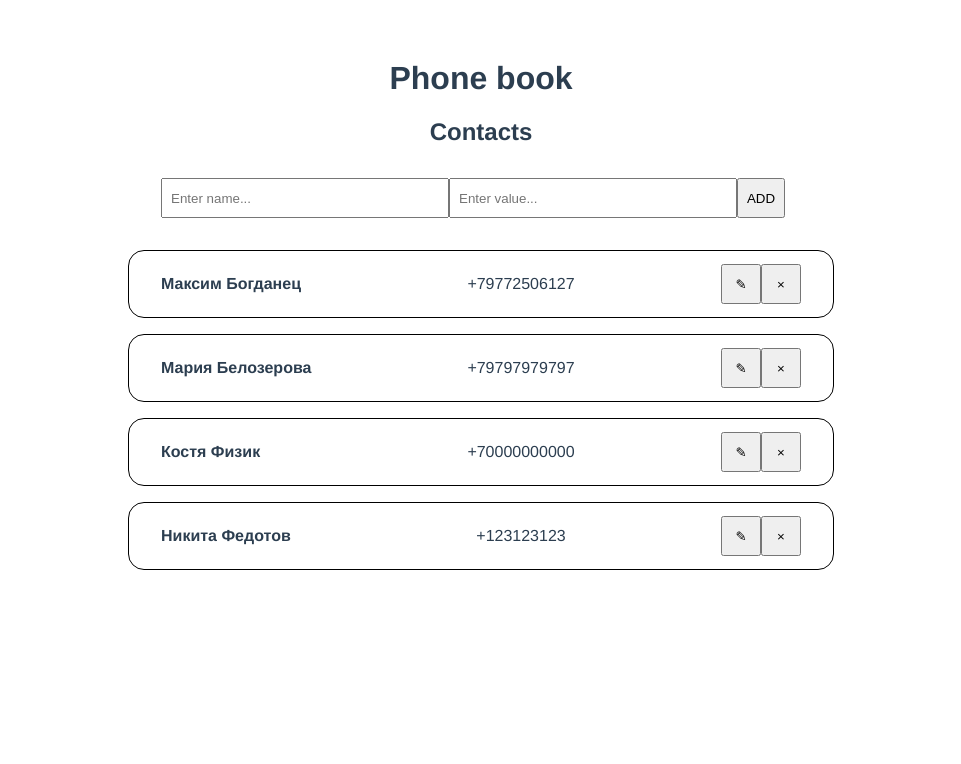
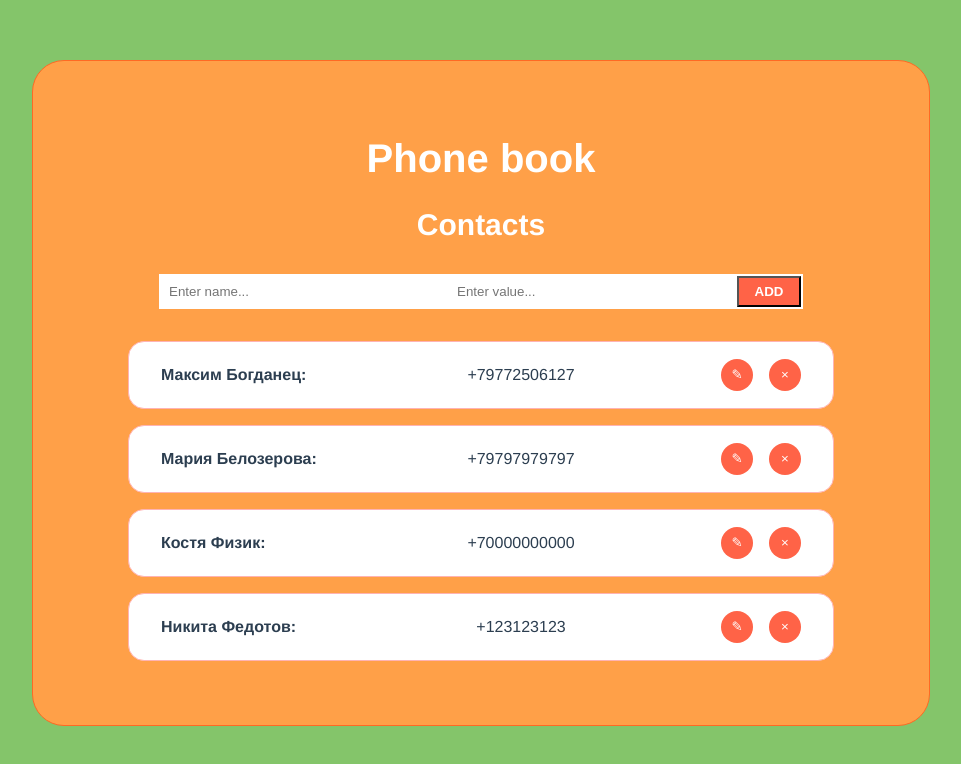
Before and after one commit to FFFFFFear1/vue-test, a Vue app: page / in a window 1280 px wide. Shown: the top 764 px of the page, without its empty margins (159-1120 px from the left). Built offline with nearby package versions, Linux system fonts and the light colour scheme.

Commit message:
Update design

```diff
--- a/src/App.vue
+++ b/src/App.vue
@@ -1,6 +1,6 @@
 <template>
   <div id="app">
-    <h1>Phone book</h1>
+    <h1 class="title">Phone book</h1>
     <ContactsPage
       v-if="item.length === 0"
       v-bind:items="items"
@@ -44,21 +44,25 @@ export default {
     };
   },
   methods: {
+    // открытие контакта                !!!!!!!!!!!!!!!!поправитьЁ!!!!!!!!!!!!!
     openContact(item) {
       for (var key in item) {
-        if (key === "value") {
-          this.item.push({
-            name: "number",
-            value: item[key] !== undefined ? item[key] : "",
-          });
-        } else {
-          this.item.push({
-            name: key !== undefined ? key : "",
-            value: item[key] !== undefined ? item[key] : "",
-          });
-        }
+        this.item.push({
+          name: key === "value" ? "number" : key !== undefined ? key : "",
+          value: item[key] !== undefined ? item[key] : "",
+        });
+
+        // if (key === "value") {
+        // } else {
+        //   this.item.push({
+        //     name: key !== undefined ? key : "",
+        //     value: item[key] !== undefined ? item[key] : "",
+        //   });
+        // }
       }
     },
+
+    // закрытие контакта
     closeContact() {
       let newItem = {};
       for (var key in this.item) {
@@ -70,15 +74,23 @@ export default {
       this.items.push(newItem);
       this.item.splice(0, this.item.length);
     },
+
+    // удаление контакта
     removeContact(info) {
       this.items = this.items.filter((i) => i.id != info.id);
     },
+
+    // добавление контакта
     addContact(contact) {
       this.items.push(contact);
     },
+
+    // удаление поля
     removeField(info) {
       this.item = this.item.filter((i) => i.name != info.name);
     },
+
+    // добавление поля
     addField(field) {
       this.item = this.item.filter((i) => i.name != field.name);
       this.item.push({ name: field.name, value: field.value });
@@ -92,12 +104,39 @@ export default {
 </script>
 
 <style>
+body {
+  background-color: #38a10e9d;
+}
+li {
+  display: flex;
+  justify-content: space-between;
+  margin: 1rem auto;
+  width: 40rem;
+  padding: 0.5rem 2rem;
+  border: 1px solid rgb(255, 179, 179);
+  background-color: rgb(255, 255, 255);
+  border-radius: 1rem;
+}
 #app {
   font-family: Avenir, Helvetica, Arial, sans-serif;
   -webkit-font-smoothing: antialiased;
   -moz-osx-font-smoothing: grayscale;
   text-align: center;
   color: #2c3e50;
+  margin: auto;
   margin-top: 60px;
+  padding: 3rem;
+  background-color: #ffa048;
+  width: 50rem;
+  border: 1px solid rgb(255, 105, 36);
+  border-radius: 2rem;
+}
+.title {
+  font-size: 40px;
+  color: white;
+}
+.description {
+  font-size: 30px;
+  color: white;
 }
 </style>
--- a/src/components/AddContact.vue
+++ /dev/null
@@ -1,50 +0,0 @@
-<template>
-  <form v-on:submit.prevent="addNewContact">
-    <span>
-      <input type="text" placeholder="Enter name..." v-model="name">
-      <input type="text" placeholder="Enter phone number..." v-model="number">
-      <button type="submit">ADD</button>
-    </span>
-  </form>
-</template>
-
-<script >
-export default {
-  data() {
-    return{
-      name: '',
-      number:''
-    }
-  },
-  methods: {
-    addNewContact() {
-      if(this.name.trim() && this.number.trim()) {
-        const contact = {
-          id: Date.now(),
-          name: this.name,
-          number: this.number
-        }
-        console.log(contact.id);
-        this.$emit('add-contact', contact);
-        this.name = '';
-        this.number ='';
-      }
-    }
-  }
-}
-</script>
-
-<style scoped>
-form {
-  margin: 2rem;
-}
-span {
-  margin: auto;
-  width: 40rem;
-  display: grid;
-  grid-template-columns: 45% 45% 10%;
-}
-input {
-  padding: 0.5rem;
-}
-</style>
--- a/src/components/ContactItem.vue
+++ /dev/null
@@ -1,60 +0,0 @@
-<template>
-    <li>
-        <span>
-            <p style="text-align: left"><strong>{{item.name}}</strong></p>
-            <p>{{item.number}}</p>
-        </span>
-        <div class="item-btns">
-          <button @click="print()">&#9998;</button>
-          <button v-on:click="$emit('show-modal', item.id)">&times;</button>
-        </div>
-        <!-- <button @click="$emit('remove-contact', item.id)"> &times;</button>   -->
-    </li>
-</template>
-
-<script>
-export default {
-  props: {
-    item: {
-      type: Object,
-      required: true
-    }
-  },
-  methods: {
-    print() {
-      console.log(item);
-    }
-  },
-}
-
-</script>
-
-<style scoped>
-li {
-  display: flex;
-  justify-content: space-between;
-  margin: 1rem auto;
-  width: 40rem;
-  padding: 0.5rem 2rem;
-  border: 1px solid black;
-  border-radius: 1rem;
-}
-button{
-  cursor: pointer;
-  width: 2rem;
-  height: 2rem;
-  margin: auto 0;
-  border-radius: 1rem;
-}
-span {
-  width: 30rem;
-  display: grid;
-  grid-template-columns: 50% 50%;
-  text-align: center;
-}
-.item-btns {
-  width: 5rem;
-  display: flex;
-  justify-content: space-between;
-}
-</style>
--- a/src/components/ContactsList.vue
+++ /dev/null
@@ -1,79 +0,0 @@
-<template>
-  <div>
-    <ul>
-      <ContactItem
-      v-for="item in items" :key="item.id"
-      v-bind:item="item"
-      v-on:show-modal='showModal'
-      />
-      </ul>
-      <div v-if="isShowing" class="modal">
-        <div class="modal-handler">
-          <h3>Удалить контакт?</h3>
-          <div class="modal-btns">
-            <button v-on:click="removeContact()">OK</button>
-            <button v-on:click="closeModal()">Нет</button>
-          </div>
-        </div>
-      </div>
-  </div>
-</template>
-
-<script>
-import ContactItem from '@/components/ContactItem'
-export default {
-  data() {
-    return{
-      idToRemove: 0,
-      isShowing: false
-    }
-  },
-  props:['items'],
-  methods: {
-    showModal(id) {
-      this.idToRemove = id;
-      this.isShowing = true;
-    },
-    closeModal() {
-      this.isShowing = false;
-    },
-    removeContact() {
-      this.isShowing = false;
-      this.$emit('remove-contact', this.idToRemove);
-    },
-  },
-  components: {
-    ContactItem
-  }
-}
-</script>
-
-<style scoped>
-ul {
-  list-style: none;
-  margin: 0;
-  padding: 0;
-}
-.modal {
-  position: fixed;
-  top: 0;
-  bottom: 0;
-  right: 0;
-  left: 0;
-  background-color: rgba(116, 116, 116, 0.418);
-}
-.modal-handler {
-  width: 20rem;
-  position: relative;
-  margin: 20rem auto;
-  background-color: white;
-  border: 1px solid black;
-  padding: 2rem 1rem;
-}
-.modal-btns {
-  width: 8rem;
-  display: flex;
-  justify-content: space-between;
-  margin: auto;
-}
-</style>
--- a/src/components/ContactsPage.vue
+++ b/src/components/ContactsPage.vue
@@ -1,6 +1,6 @@
 <template>
   <div>
-    <h2 class="title">Contacts</h2>
+    <h2 class="description">Contacts</h2>
     <AddFlied v-bind:type="(type = 'contacts')" @add="addContact" />
     <List
       v-bind:items="items"
@@ -22,12 +22,17 @@ export default {
   },
   props: ["items"],
   methods: {
+    // передача команды удаления контакта в App
     removeContact(info) {
       this.$emit("remove", info);
     },
+
+    // передача команды добавления контакта в App
     addContact(contact) {
       this.$emit("add", contact);
     },
+
+    // передача команды открытия контакта в App
     openContact(item) {
       this.$emit("open-contact", item);
     },
@@ -49,13 +54,6 @@ li {
   border: 1px solid black;
   border-radius: 1rem;
 }
-button {
-  cursor: pointer;
-  width: 3rem;
-  height: 2.5rem;
-  margin: auto 0;
-  /* border-radius: 1rem; */
-}
 span {
   width: 30rem;
   display: grid;
--- a/src/components/common/AddFlied.vue
+++ b/src/components/common/AddFlied.vue
@@ -1,14 +1,40 @@
 <template>
   <form @submit.prevent="addNewField" class="guide">
     <span>
+      <!-- выплывающий список типов полей, виден только когда открыт контакт -->
       <select v-if="type === 'contact'" v-model="name">
-        <option v-for="field in fields" :key="field.index" :value="field">
-          {{ field }}
+        <option value="" disabled selected>Выберите значение из списка</option>
+        <option
+          aria-placeholder="dsdsd"
+          v-for="field in fields"
+          :key="field.index"
+          :value="field"
+        >
+          {{ capitalizeFirst(field) }}
         </option>
       </select>
 
-      <input v-else type="text" placeholder="Enter name..." v-model="name" />
-      <input type="text" placeholder="Enter value..." v-model="value" />
+      <!-- вводной поле для имени, виден только когда открыт контакты -->
+      <input
+        v-else
+        type="text"
+        maxlength="30"
+        minlength="3"
+        pattern="^[A-Za-zА-Яа-яЁё]+$"
+        placeholder="Enter name..."
+        required
+        v-model="name"
+      />
+
+      <!-- поле для ввода значения -->
+      <input
+        type="text"
+        maxlength="30"
+        minlength="3"
+        placeholder="Enter value..."
+        required
+        v-model="value"
+      />
       <button type="submit">ADD</button>
     </span>
   </form>
@@ -30,9 +56,16 @@ export default {
     },
     type: {
       type: String,
+      required: true
     },
   },
   methods: {
+    // изменение регистра
+    capitalizeFirst(string) {
+      return string.charAt(0).toUpperCase() + string.slice(1);
+    },
+
+    // добавление нового поля, подходит для любого листа
     addNewField() {
       if (this.name.trim() && this.value.trim()) {
         const field = {
@@ -53,13 +86,20 @@ export default {
 form {
   margin: 2rem;
 }
+button {
+  font-weight: bold;
+  background-color: tomato;
+  color: white;
+}
 span {
   margin: auto;
   width: 40rem;
   display: grid;
   grid-template-columns: 45% 45% 10%;
+  border: 2px solid rgb(255, 255, 255);
 }
 input {
+  border: 0px;
   padding: 0.5rem;
 }
 </style>
--- a/src/components/common/ItemList.vue
+++ b/src/components/common/ItemList.vue
@@ -2,20 +2,24 @@
   <li v-if="item.name !== 'id'">
     <span>
       <p style="text-align: left">
-        <strong>{{ item.name !== undefined ? item.name : "нет имени" }}</strong>
+        <strong>{{
+          item.name !== undefined
+            ? capitalizeFirst(item.name) + ":"
+            : "Имя не задано"
+        }}</strong>
       </p>
       <p v-if="!isEditing">
-        {{ item.value !== undefined ? item.value : "нет номера" }}
+        {{ item.value !== undefined ? item.value : "Номер не задан" }}
       </p>
 
       <div class="change_field" v-else>
-        <button @click="edit()">&#10004;</button>
+        <button class="edit-btn" @click="acceptСhanges()">&#10004;</button>
         <input type="text" placeholder="New value..." v-model="value" />
-        <button @click="showModal()">&times;</button>
+        <button class="edit-btn" @click="showModal()">&times;</button>
       </div>
     </span>
     <div class="item-btns">
-      <button @click="callBack()">&#9998;</button>
+      <button @click="editBtn()">&#9998;</button>
       <button
         @click="
           $emit('show-modal', {
@@ -50,17 +54,30 @@ export default {
     },
   },
   methods: {
-    callBack() {
+    // изменение регистра
+    capitalizeFirst(string) {
+      return string.charAt(0).toUpperCase() + string.slice(1);
+    },
+
+    // метод изменения поля, если это контакт, то происходит переход на его страницу, если поле с данными, то появляется input для изменения
+    editBtn() {
       if (this.type === "contacts") {
         return this.$emit("open-contact", this.item);
       } else {
         this.isEditing = true;
       }
     },
-    stopChanging() {
-      this.isEditing = false;
-      this.value = "";
+
+    // метод принятия изменений для выбранных значений
+    acceptСhanges() {
+      if (this.value.trim()) {
+        this.isEditing = false;
+        this.item.value = this.value;
+        this.value = "";
+      }
     },
+
+    // открытие модели для принятия ............................................................... сделать универсальным
     showModal() {
       this.$emit("show-modal", {
         id: this.item.id,
@@ -70,15 +87,11 @@ export default {
         callBack: () => this.stopChanging(),
       });
     },
-    edit() {
-      // ДОБАВИТЬ ВЫЗОВ МОДЕЛИ КАК ПРИ УДАЛЕНИИ
-      // ПОДУМАТЬ КАК СДЕЛАТЬ ЕЕ УНИВЕРСАЛЬНОЙ
 
-      if (this.value.trim()) {
-        this.isEditing = false;
-        this.item.value = this.value;
-        this.value = "";
-      }
+    // прекращение изменений
+    stopChanging() {
+      this.isEditing = false;
+      this.value = "";
     },
   },
 };
@@ -88,6 +101,16 @@ export default {
 input {
   height: 2rem;
 }
+button {
+  cursor: pointer;
+  width: 2rem;
+  height: 2rem;
+  margin: auto 0;
+  border: 0px;
+  border-radius: 1rem;
+  background-color: tomato;
+  color: white;
+}
 .change_field {
   margin-top: 0.5rem;
   margin-left: 3rem;
@@ -96,4 +119,9 @@ input {
   align-content: center;
   justify-content: center;
 }
+.edit-btn {
+  border-radius: 0;
+  width: 2rem;
+  height: 2.4rem;
+}
 </style>
```
Also changed, not shown: src/components/ContactPage.vue (+14 -18 lines), src/components/common/List.vue (+8 -0 lines).
